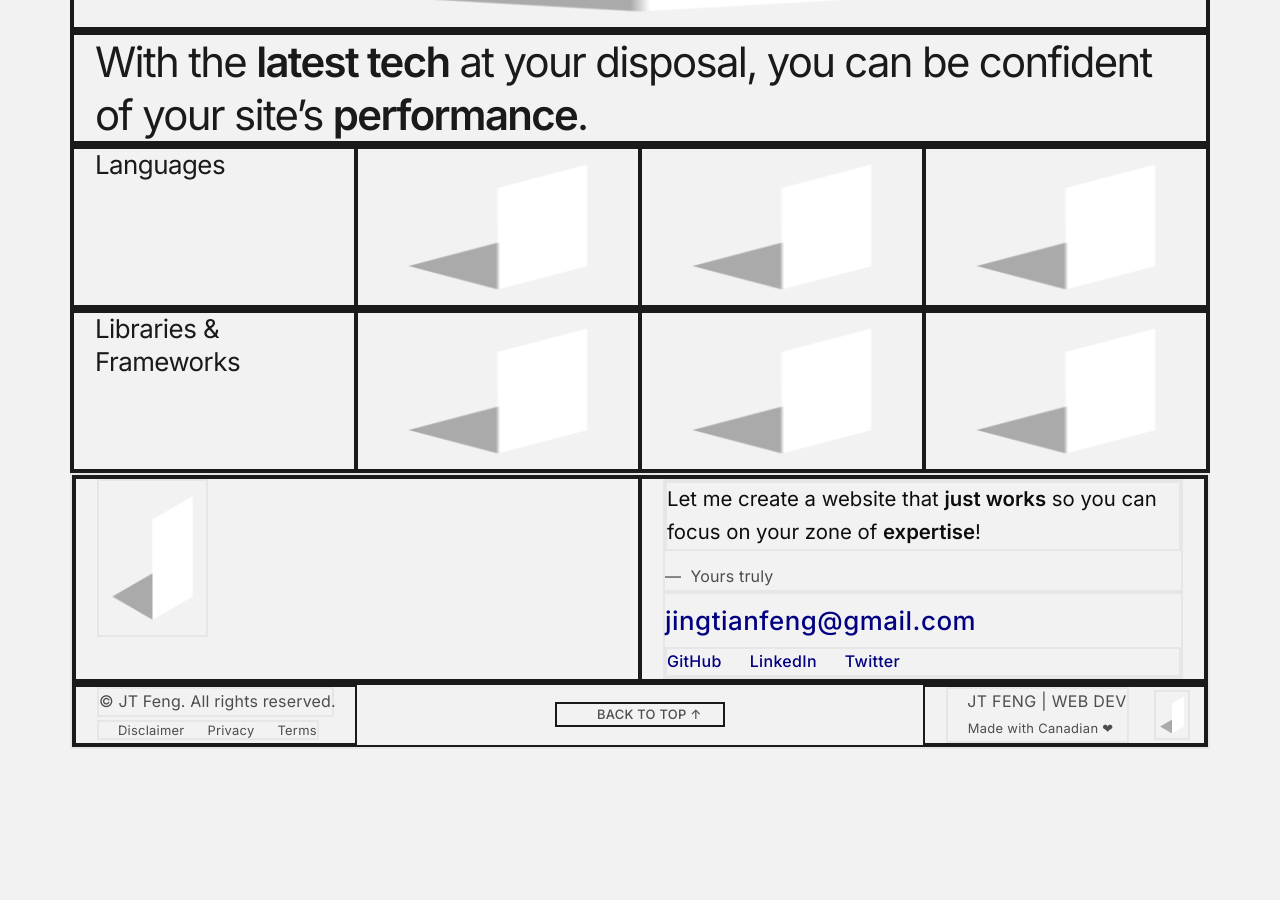
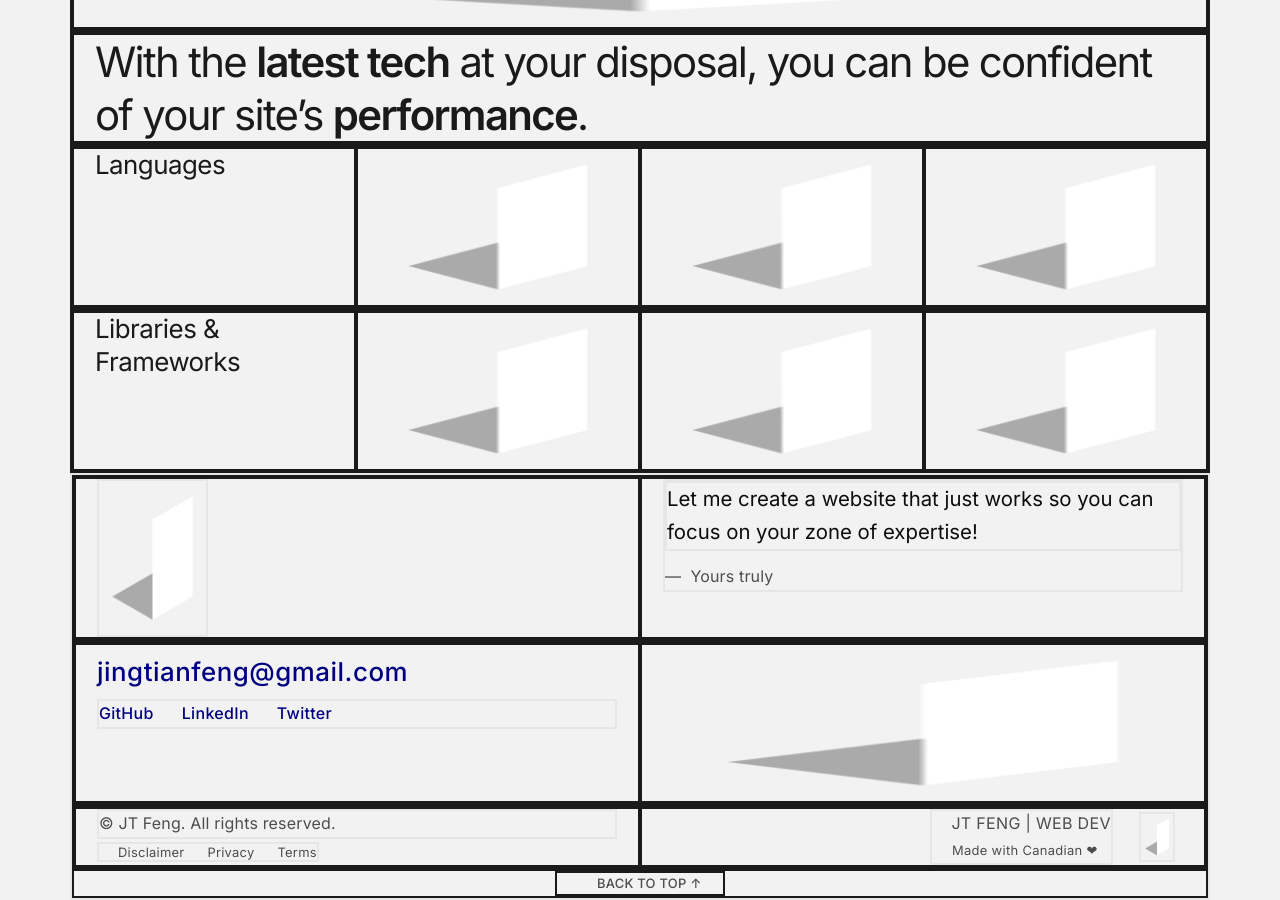
Before and after one commit to jingtianfeng/jtfeng-personal-1, a Jekyll site: the page built from index.html, in a window 1280 px wide and 900 px high, scrolled down 930 px. Built offline with Jekyll 4.4.1, drawn with Linux system fonts in a browser that asks for light colours; before the commit the page ends 1679 px from its top, so only the background shows below that; some of the changed lines change nothing that is shown.

Commit message:
Update footer: re-layout

```diff
--- a/_includes/footer.html
+++ b/_includes/footer.html
@@ -13,15 +13,20 @@
                 <figure class="border">
                     <blockquote class="border blockquote">
                         <p>
-                            Let me create a website that <strong>just works</strong>
-                            so you can focus on your zone of <strong>expertise</strong>!
+                            Let me create a website that just works
+                            so you can focus on your zone of expertise!
                         </p>
                     </blockquote>
                     <figcaption class="blockquote-footer mt-2">
                         Yours truly
                     </figcaption>
                 </figure>
-                <address class="border">
+            </div>
+        </div>
+        <div class="border border-dark
+                    row">
+            <address class="border border-dark
+                            col-4 col-md-2">
                 <a href="mailto:jingtianfeng@gmail.com"
                    class="fs-4 lh-lg">
                     jingtianfeng@gmail.com
@@ -34,14 +39,17 @@
                     <a href="#">Twitter</a>
                 </div>
             </address>
-            </div>
+            <img class="border border-dark
+                        col-4 col-md-2"
+                 src="/assets/img/logo.png" alt="Get in touch"
+                 height="160" width="111">
         </div>
         <div class="border border-dark
                     text-nowrap
-                    row align-items-center">
+                    row">
             <div class="border border-dark
                         text-muted
-                        col-4 col-md-2 col-xl-1">
+                        col-4 col-md-2">
                 <div class="border">
                     © {{ site.title }}. All rights reserved.
                 </div>
@@ -66,8 +74,7 @@
             <a class="border border-dark
                       text-muted fw-normal
                       d-flex align-items-center
-                      col-4 col-md-2 col-xl-1
-                      order-xl-last"
+                      col-4 col-md-2"
                href="https://jtfeng.com">
                 <div class="border
                             ms-md-auto">
@@ -83,10 +90,13 @@
                      src="/assets/img/jtfeng.png" alt="Website built by JT Feng"
                      height="50" width="auto">
             </a>
+        </div>
+        <div class="border border-dark
+                    row">
             <a class="border border-dark
                       small text-muted text-uppercase text-center
                       mx-auto
-                      col-4 col-md-4 col-xl-2"
+                      col-4"
                style="max-width: max-content"
                href="#nav-top">
                 &nbsp;&nbsp;&nbsp;&nbsp; Back to top ↑
```
Lines whose indentation alone changed are shown as unchanged.
